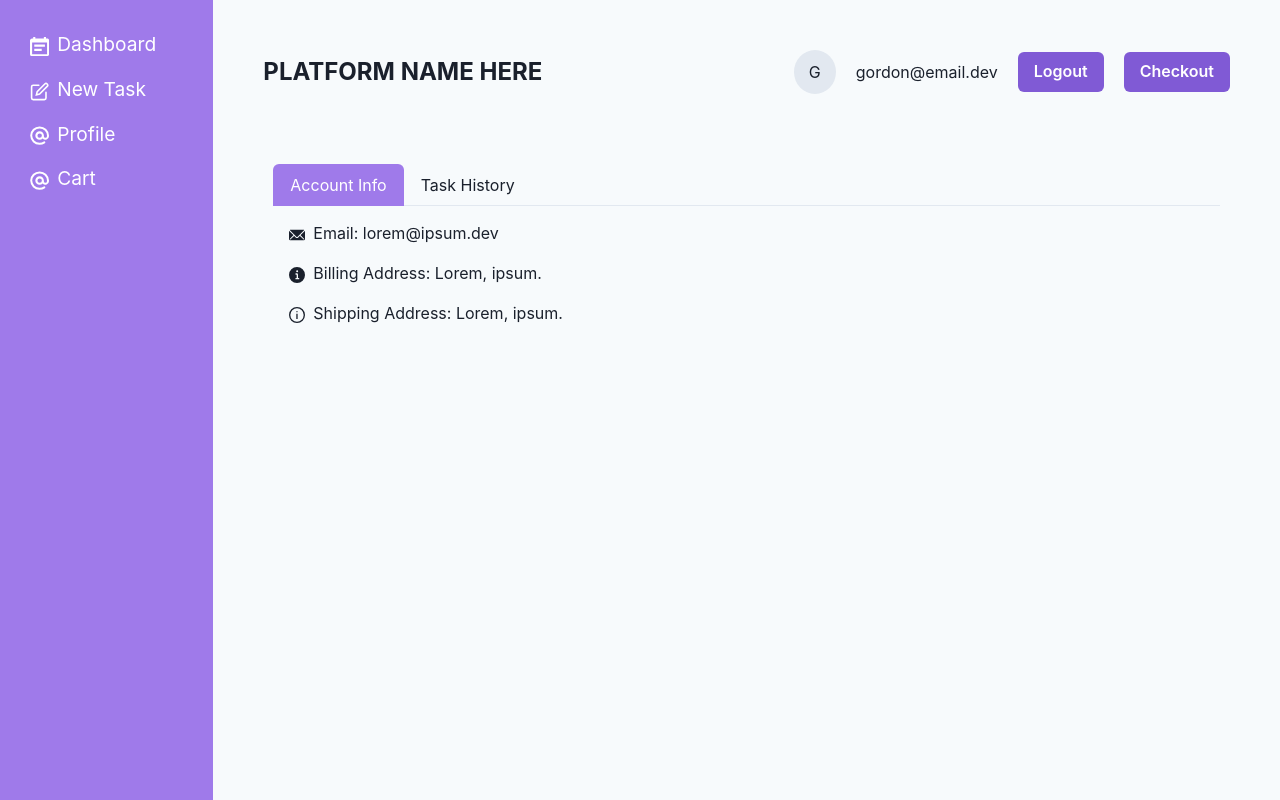
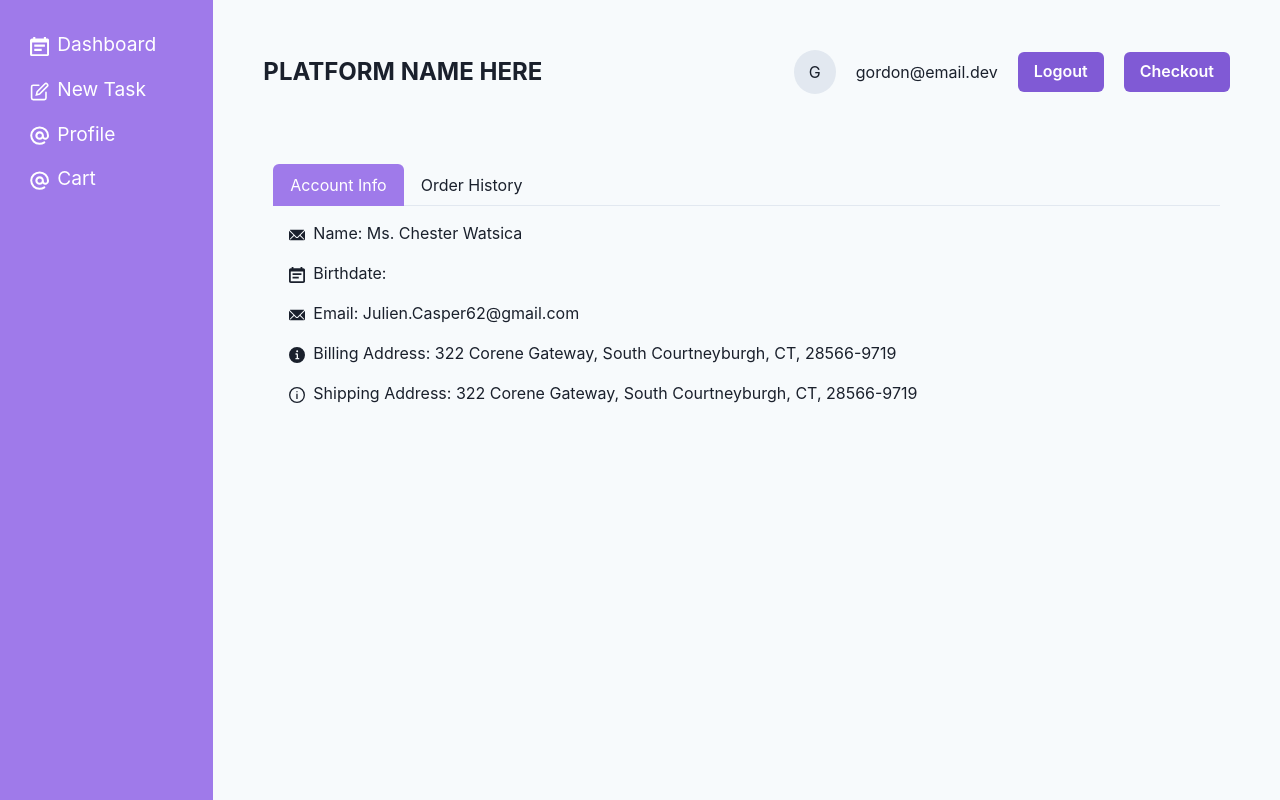
Before and after one commit to gpkarlsson/E_commerce_Placeholder, a React (Vite) app: page /profile in a window 1280 px wide. Built offline with nearby package versions, Linux system fonts and the light colour scheme.

Commit message:
fixing onclick for toast, adding in faker package, generating random product data, user data

```diff
--- a/client/src/components/Navbar.jsx
+++ b/client/src/components/Navbar.jsx
@@ -25,8 +25,8 @@ export default function Navbar() {
       <HStack spacing="20px">
         <Box bg="gray.200" p="10px 15px" borderRadius="50%">G</Box>
         <Text>gordon@email.dev</Text>
-        <Button colorScheme="purple">Logout</Button>
-        <Button colorScheme="purple" onClick={showToast}>Checkout</Button>
+        <Button colorScheme="purple" onClick={showToast}>Logout</Button>
+        <Button colorScheme="purple">Checkout</Button>
 
       </HStack>
     </Flex>
--- a/client/src/pages/Dashboard.jsx
+++ b/client/src/pages/Dashboard.jsx
@@ -1,9 +1,16 @@
-import { Box, Card, CardBody, CardHeader, CardFooter, SimpleGrid, Text, Flex, Heading, HStack, Button, Divider} from "@chakra-ui/react";
+import { Box, Card, CardBody, CardHeader, CardFooter, SimpleGrid, Text, Flex, Heading, HStack, Button, Divider, Avatar} from "@chakra-ui/react";
 import {AddIcon} from '@chakra-ui/icons'
 // import { useLoaderData } from "react-router-dom";
+import { faker } from '@faker-js/faker';
 
 export default function Dashboard() {
+
 //   const tasks = useLoaderData()
+const productName = faker.commerce.productName();
+const productDescription = faker.commerce.productDescription();
+const productAdjective = faker.commerce.productAdjective();
+const productPrice = faker.commerce.price(100, 200, 0, '$');
+const productImage = faker.image.image(1234, 2345);
 
   return (
     <SimpleGrid p="10px" columns={4} spacing={10} minChildWidth="300px">
@@ -11,16 +18,16 @@ export default function Dashboard() {
           <CardHeader>
               <Flex gap={5}>
                 <Box w="50px" h="50px">
-                  <Text>Image here</Text>
+                  <Avatar src={productImage} />
                 </Box>
                 <Box>
-                  <Heading as="h3" size="small">title</Heading>
-                  <Text>by </Text>
+                  <Heading as="h3" size="small">{productAdjective} {productName}</Heading>
+                  <Text>{productPrice} </Text>
                 </Box>
               </Flex>
           </CardHeader>
           <CardBody color="gray.500">
-            <Text>description</Text>
+            <Text>{productDescription}</Text>
 
           </CardBody>
           <Divider borderColor="gray.200"/>
--- a/client/src/pages/Profile.jsx
+++ b/client/src/pages/Profile.jsx
@@ -1,29 +1,62 @@
 import { Tabs, TabList, TabPanels, Tab, TabPanel, List, ListItem, ListIcon } from "@chakra-ui/react";
 
-import { EmailIcon, InfoIcon, InfoOutlineIcon } from "@chakra-ui/icons";
+import { CalendarIcon, EmailIcon, InfoIcon, InfoOutlineIcon } from "@chakra-ui/icons";
+
+import { faker } from '@faker-js/faker';
+
 
 export default function Profile() {
+
+  const randomName = faker.name.fullName();
+  const randomEmail = faker.internet.email();
+  const randomStreetAddress = faker.address.streetAddress();
+  const randomCity = faker.address.city();
+  const randomStateAbbr = faker.address.stateAbbr();
+  const randomZipCode = faker.address.zipCode();
+  const productName = faker.commerce.productName();
+  // const productDescription = faker.commerce.productDescription();
+  const productAdjective = faker.commerce.productAdjective();
+  const productPrice = faker.commerce.price(100, 200, 0, '$');
+  // const randomOrderDate = faker.date.past();
+  // const randomBirthDate = faker.date.birthdate();
+
+
   return (
     <Tabs mt="40px" p="20px" colorScheme="purple" variant="enclosed">
       <TabList>
         <Tab _selected={{color: "white", bg: "purple.400", transition: "0.2s"}}>Account Info</Tab>
-        <Tab _selected={{color: "white", bg: "purple.400", transition: "0.2s"}}>Task History</Tab>
+        <Tab _selected={{color: "white", bg: "purple.400", transition: "0.2s"}}>Order History</Tab>
       </TabList>
 
       <TabPanels>
           <TabPanel>
             <List spacing={4}>
+            <ListItem>
+                <ListIcon as={EmailIcon} />
+                Name: {randomName}
+              </ListItem>
+              <ListItem>
+                <ListIcon as={CalendarIcon} />
+                Birthdate:
+              </ListItem>
               <ListItem>
                 <ListIcon as={EmailIcon} />
-                Email: lorem@ipsum.dev
+                Email: {randomEmail}
               </ListItem>
               <ListItem>
                 <ListIcon as={InfoIcon} />
-                Billing Address: Lorem, ipsum.
+                Billing Address: {randomStreetAddress}, {randomCity}, {randomStateAbbr}, {randomZipCode}
               </ListItem>
               <ListItem>
                 <ListIcon as={InfoOutlineIcon} />
-                Shipping Address: Lorem, ipsum.
+                Shipping Address: {randomStreetAddress}, {randomCity}, {randomStateAbbr}, {randomZipCode}
+              </ListItem>
+            </List>
+          </TabPanel>
+          <TabPanel>
+            <List spacing={4}>
+              <ListItem>
+                Last Order: {productAdjective} {productName} {productPrice}
               </ListItem>
             </List>
           </TabPanel>
--- a/package.json
+++ b/package.json
@@ -15,6 +15,7 @@
     "@chakra-ui/react": "^2.6.1",
     "@emotion/react": "^11.10.8",
     "@emotion/styled": "^11.10.8",
+    "@faker-js/faker": "^7.6.0",
     "framer-motion": "^10.12.7",
     "path": "^0.12.7",
     "react": "^18.2.0",
```
Also changed, not shown: 1 other file (tests, documents, lock files or other folders).
